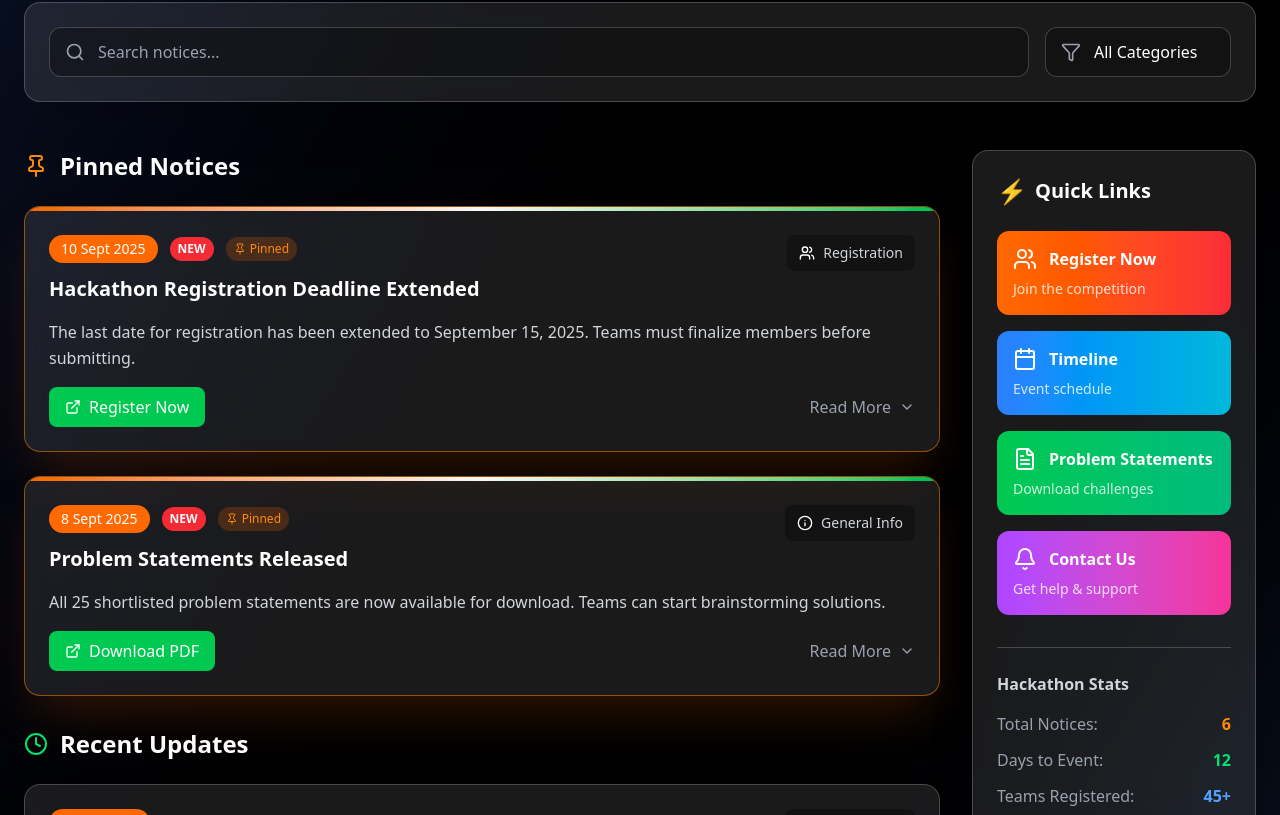
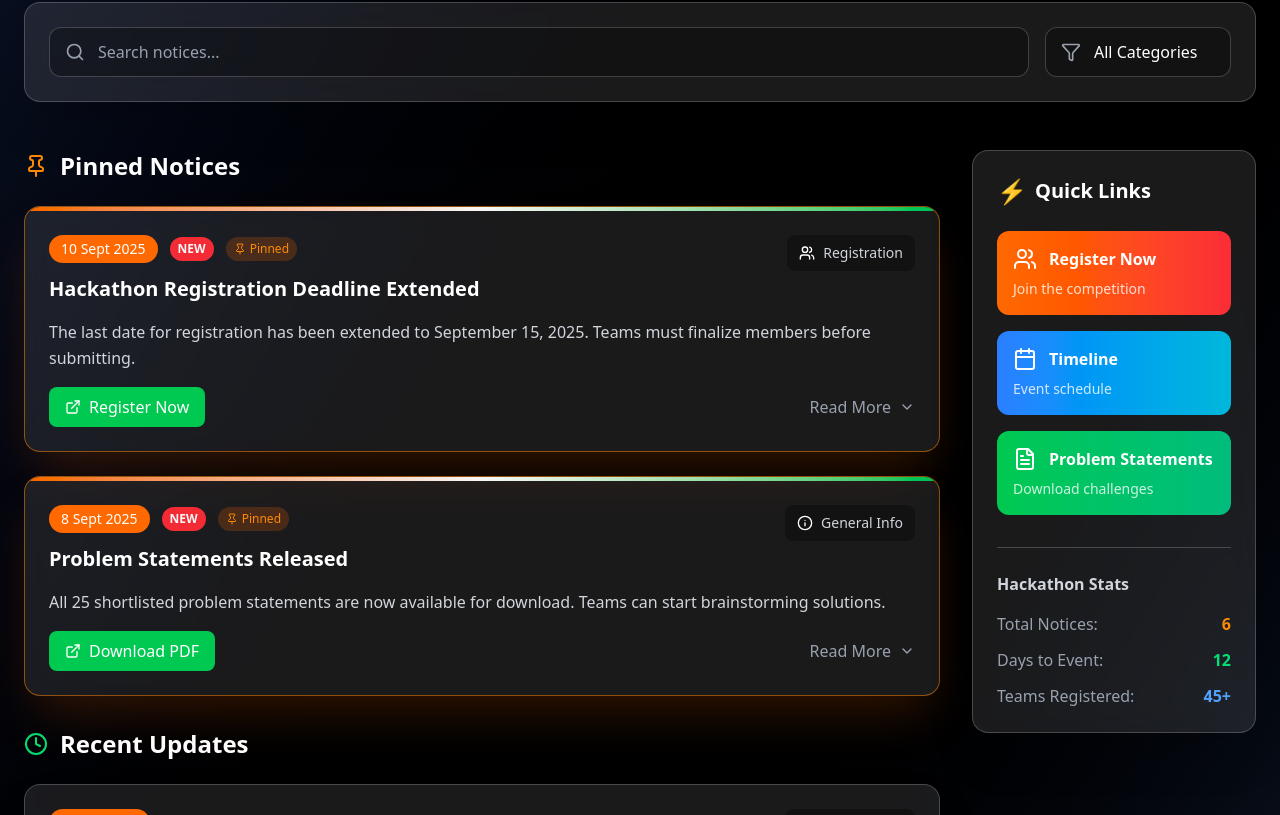
Before and after one commit to ayushsaini7717/SIHWebsite, a React (Vite) app: page /info in a window 1280 px wide. Shown: the part 391-1206 px from the top of the page. Built offline with nearby package versions, Linux system fonts and the light colour scheme.

Commit message:
added quick links

```diff
--- a/package.json
+++ b/package.json
@@ -16,6 +16,7 @@
     "react": "^19.1.1",
     "react-dom": "^19.1.1",
     "react-router-dom": "^7.8.2",
+    "react-router-hash-link": "^2.4.3",
     "tailwindcss": "^4.1.13"
   },
   "devDependencies": {
--- a/src/components/Dashboard.jsx
+++ b/src/components/Dashboard.jsx
@@ -1,6 +1,8 @@
 import React, { useState, useEffect } from 'react';
 import { Search, Calendar, Bell, Archive, ExternalLink, ChevronDown, ChevronUp, Filter, Pin, Clock, Users, Info, Trophy, FileText } from 'lucide-react';
 import DownloadButtons from './Download_buttons';
+import { HashLink } from 'react-router-hash-link';
+
 // Mock notices data
 const noticesData = [
   {
@@ -400,29 +402,22 @@ const QuickLinks = () => {
       title: 'Register Now',
       description: 'Join the competition',
       icon: <Users className="w-6 h-6" />,
-      link: '#register',
+      link: 'https://forms.gle/PncEov3mr4jTDieR9',
       color: 'from-orange-500 to-red-500'
     },
     {
       title: 'Timeline',
       description: 'Event schedule',
       icon: <Calendar className="w-6 h-6" />,
-      link: '#timeline',
+      link: '/#timeline',
       color: 'from-blue-500 to-cyan-500'
     },
     {
       title: 'Problem Statements',
       description: 'Download challenges',
       icon: <FileText className="w-6 h-6" />,
-      link: '#problems',
+      link: 'https://www.sih.gov.in/sih2025PS',
       color: 'from-green-500 to-emerald-500'
-    },
-    {
-      title: 'Contact Us',
-      description: 'Get help & support',
-      icon: <Bell className="w-6 h-6" />,
-      link: '#contact',
-      color: 'from-purple-500 to-pink-500'
     }
   ];
 
@@ -435,7 +430,8 @@ const QuickLinks = () => {
 
       <div className="space-y-4">
         {quickLinks.map((link, index) => (
-          <a
+          <HashLink
+            smooth to={link.link}
             key={index}
             href={link.link}
             className="block group"
@@ -452,7 +448,7 @@ const QuickLinks = () => {
               </div>
               <p className="text-white/80 text-sm">{link.description}</p>
             </div>
-          </a>
+          </HashLink>
         ))}
       </div>
 
--- a/src/components/NavigationBar.jsx
+++ b/src/components/NavigationBar.jsx
@@ -1,4 +1,6 @@
+import { useNavigate } from "react-router-dom";
 const NavigationBar = () => {
+  const navigate=useNavigate();
   return (
     <nav className="fixed top-0 left-0 w-full bg-slate-900 shadow-md z-50">
       <div className="max-w-7xl mx-auto px-6 py-3 flex items-center justify-between">
@@ -7,8 +9,8 @@ const NavigationBar = () => {
           <a href="#home" className="text-gray-200 hover:text-orange-400">Home</a>
           <a href="#about" className="text-gray-200 hover:text-orange-400">About SIH</a>
           <a href="#timeline" className="text-gray-200 hover:text-orange-400">Timeline</a>
-          <a href="#prizes" className="text-gray-200 hover:text-orange-400">Prizes</a>
           <a href="#register" className="text-gray-200 hover:text-orange-400">Register</a>
+          <a onClick={()=>navigate('/info')} className="text-gray-200 hover:text-orange-400">Notices & Informations</a>
         </div>
       </div>
     </nav>
```
Also changed, not shown: 1 other file (tests, documents, lock files or other folders).
